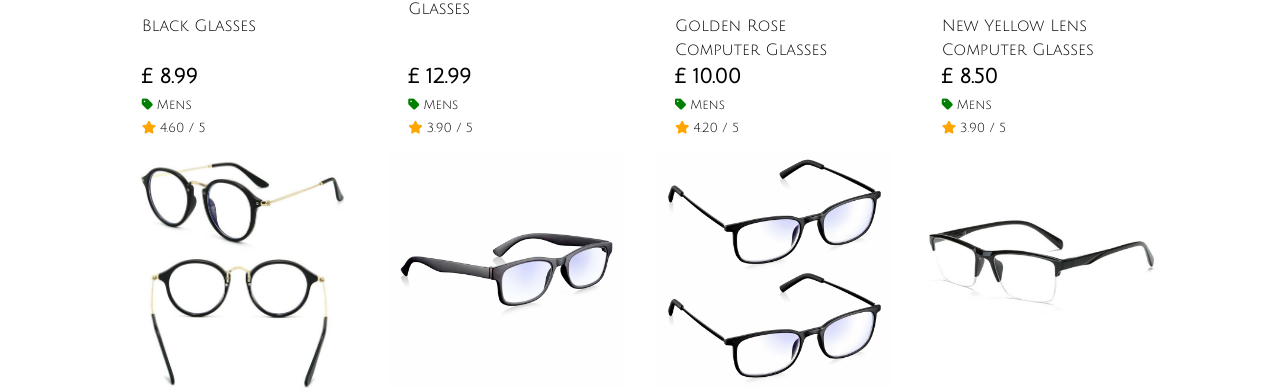
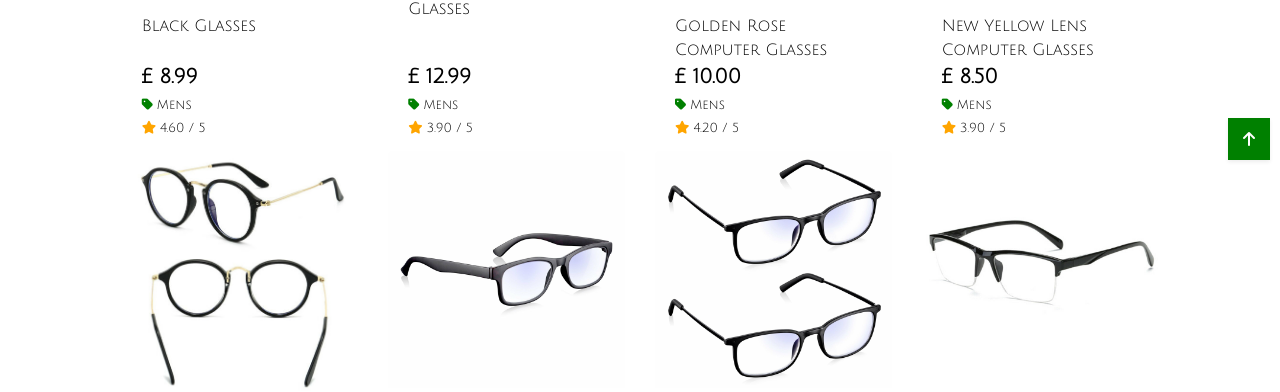
Before and after one commit to atvars/av_glasses, a Django app: page /products/ in a window 1280 px wide. Shown: the part 630-1022 px from the top of the page. Run offline with Django 3.2, Linux system fonts and the light colour scheme; data comes from the database, SQL or seed files in the repository; some libraries are stand-ins or nearby versions.

Commit message:
added JS for sorting and back to top button

```diff
--- a/products/templates/products/products.html
+++ b/products/templates/products/products.html
@@ -31,8 +31,6 @@
                                 <option value="rating_desc" {% if real_sorting == 'rating_desc' %}selected{% endif %}>Rating (high to low)</option>
                                 <option value="name_asc" {% if creal_sorting == 'name_asc' %}selected{% endif %}>Name (A-Z)</option>
                                 <option value="name_desc" {% if real_sorting == 'name_desc' %}selected{% endif %}>Name (Z-A)</option>
-                                <option value="category_asc" {% if real_sorting == 'category_asc' %}selected{% endif %}>Category (A-Z)</option>
-                                <option value="category_desc" {% if real_sorting == 'category_desc' %}selected{% endif %}>Category (Z-A)</option>
                             </select>
                         </div>
                     </div>
@@ -87,4 +85,41 @@
             </div>
         </div>
     </div>
+    <div class="back-button shadow-sm rounded-0 border border-green">
+        <a class="back-link d-flex h-100">
+            <i class="fas fa-arrow-up text-white mx-auto my-auto"></i>
+        </a>
+    </div>
 {% endblock %}
+
+{% block postloadjs %}
+    {{ block.super }}
+    <script type="text/javascript">
+		$('.back-link').click(function(e) {
+			window.scrollTo(0,0)
+		})
+	</script>
+
+    <script type="text/javascript">
+        $('#sort-selector').change(function() {
+            var selector = $(this);
+            var selectedUrl = new URL(window.location);
+
+            var choosenVal = selector.val();
+            if(choosenVal != "reset"){
+                var sort = choosenVal.split("_")[0];
+                var direction = choosenVal.split("_")[1];
+
+                selectedUrl.searchParams.set("sort", sort);
+                selectedUrl.searchParams.set("direction", direction);
+
+                window.location.replace(selectedUrl);
+            } else {
+                selectedUrl.searchParams.delete("sort");
+                selectedUrl.searchParams.delete("direction");
+
+                window.location.replace(selectedUrl);
+            }
+        })
+    </script>
+{% endblock %}
--- a/products/views.py
+++ b/products/views.py
@@ -1,6 +1,7 @@
 from django.shortcuts import render, redirect, reverse, get_object_or_404
 from django.contrib import messages
 from django.db.models import Q
+from django.db.models.functions import Lower
 from .models import Product, Category
 
 # Create your views here.
--- a/static/css/base.css
+++ b/static/css/base.css
@@ -121,6 +121,19 @@ body {
 	z-index: -1;
 }
 
+.back-button {
+    height: 42px;
+    width: 42px;
+    position: fixed;
+    bottom: 10px;
+    right: 10px;
+    background-color: green;
+}
+
+.back-link {
+    cursor: pointer;
+}
+
 
 /* -------------------------------- Media Queries */
 
```
